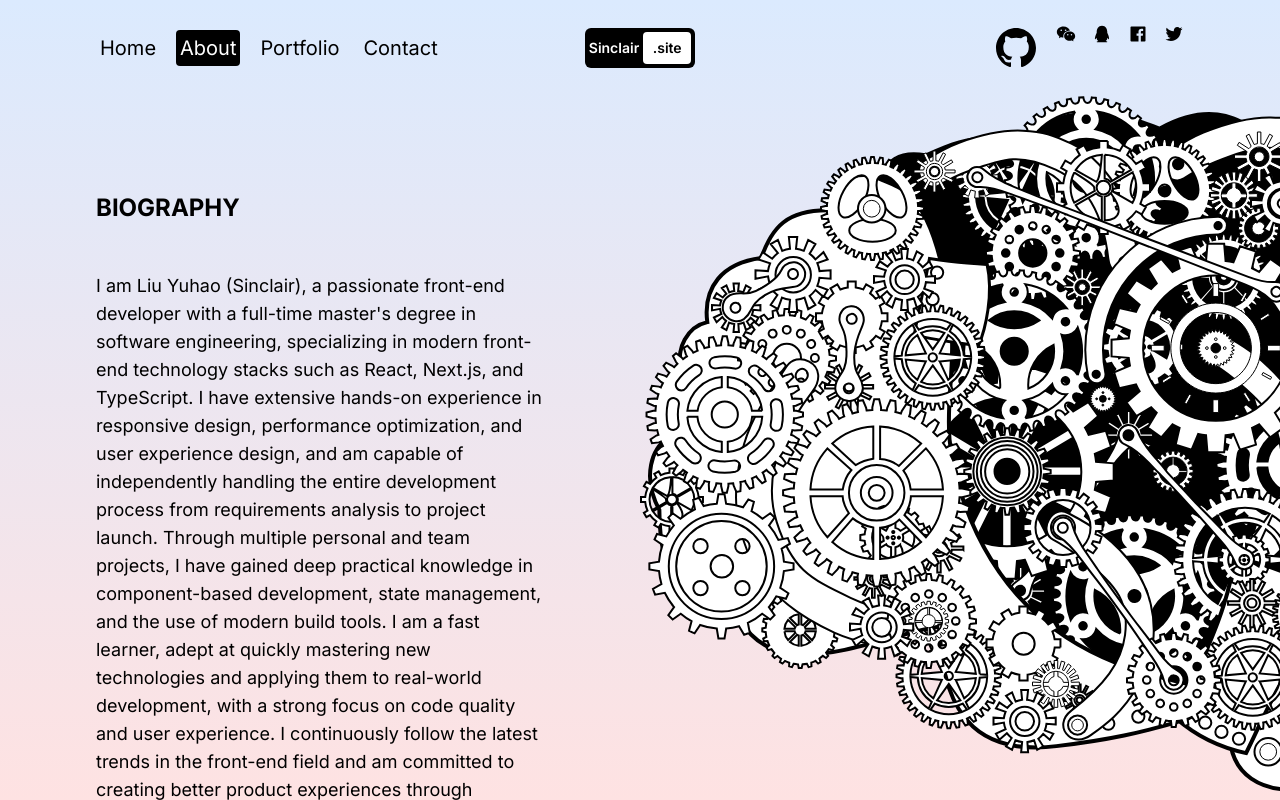
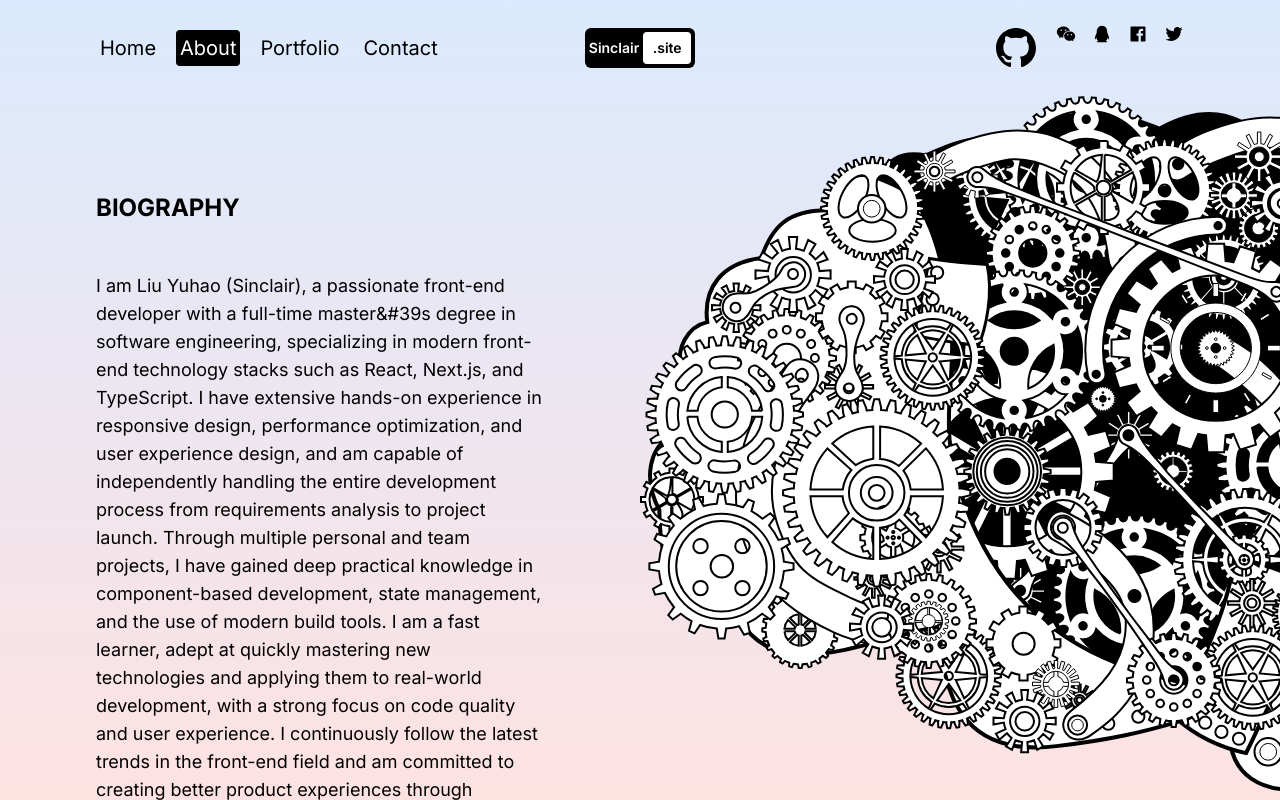
Before and after one commit to sinclair2577/animated-portfolio, a Next.js app: page /about in a window 1280 px wide. Built offline with nearby package versions, Linux system fonts and the light colour scheme.

Commit message:
fixed error

```diff
--- a/package.json
+++ b/package.json
@@ -1,5 +1,5 @@
 {
-  "name": "lama-dev-portfolio-starter",
+  "name": "sinclair-portfolio",
   "version": "0.1.0",
   "private": true,
   "scripts": {
--- a/src/app/about/page.jsx
+++ b/src/app/about/page.jsx
@@ -81,8 +81,8 @@ const AboutPage = () => {
             <h1 className="font-bold text-2xl">BIOGRAPHY</h1>
             <p className="text-lg">
               I am Liu Yuhao (Sinclair), a passionate front-end developer with a
-              full-time master's degree in software engineering, specializing in
-              modern front-end technology stacks such as React, Next.js, and
+              full-time master&#39s degree in software engineering, specializing
+              in modern front-end technology stacks such as React, Next.js, and
               TypeScript. I have extensive hands-on experience in responsive
               design, performance optimization, and user experience design, and
               am capable of independently handling the entire development
--- a/src/app/blog/page.jsx
+++ b/src/app/blog/page.jsx
@@ -1,5 +1,5 @@
 "use client";
-import React, { useEffect, useState, Suspense } from "react";
+import React, { useEffect, useState } from "react";
 import { motion } from "motion/react";
 import matter from "gray-matter";
 import Image from "next/image";
--- a/src/app/contact/page.jsx
+++ b/src/app/contact/page.jsx
@@ -67,7 +67,7 @@ const ContactPage = () => {
           ref={form}
           className="h-1/2 lg:h-full lg:w-1/2 bg-red-50 rounded-xl text-xl flex flex-col gap-8 justify-center p-24"
         >
-          <span>Dear Lama Dev,</span>
+          <span>Dear Sinclair,</span>
           <textarea
             rows={6}
             className="bg-transparent border-b-2 border-b-black outline-none resize-none"
--- a/src/app/layout.js
+++ b/src/app/layout.js
@@ -5,7 +5,7 @@ import TransitionProvider from "@/components/transitionProvider";
 const inter = Inter({ subsets: ["latin"] });
 
 export const metadata = {
-  title: "Lama Dev Portfolio App",
+  title: "Sinclair Portfolio App",
   description: "The best animated portfolio page",
 };
 
```
Also changed, not shown: 1 other file (tests, documents, lock files or other folders).
